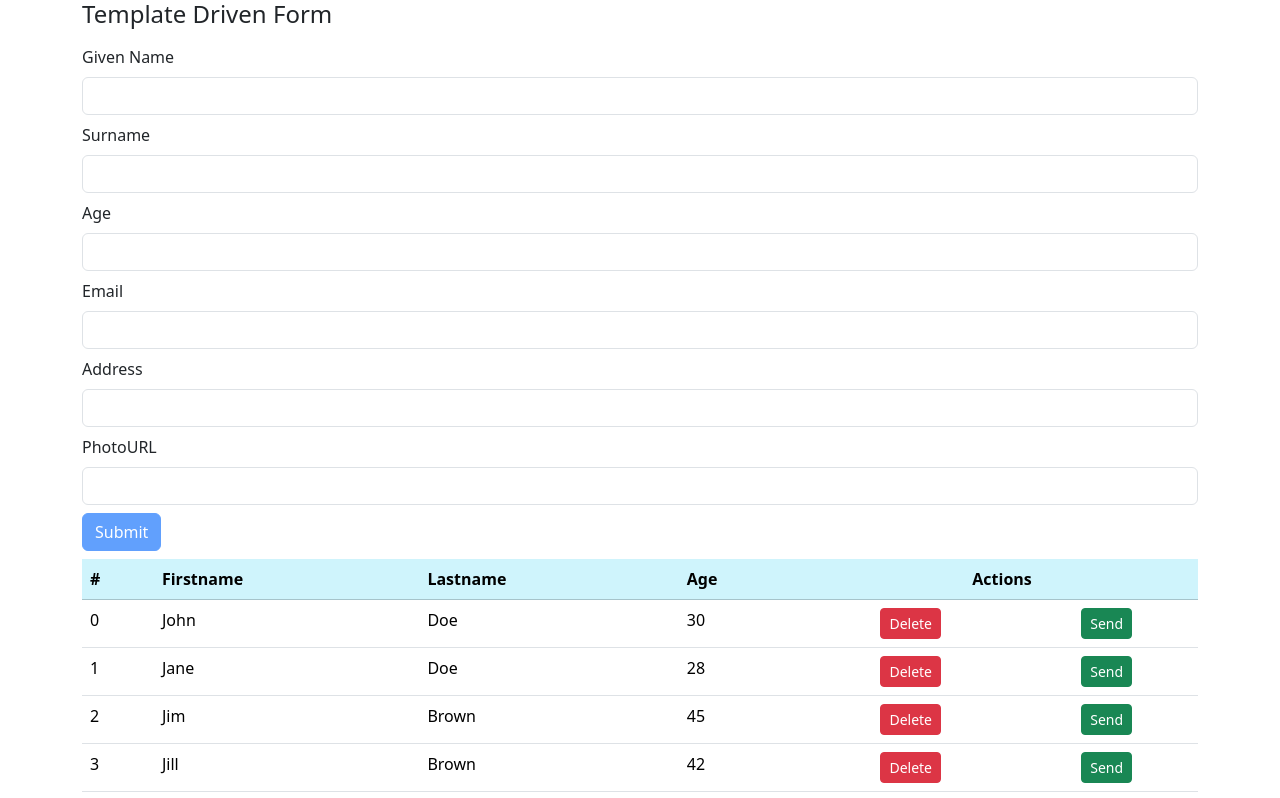
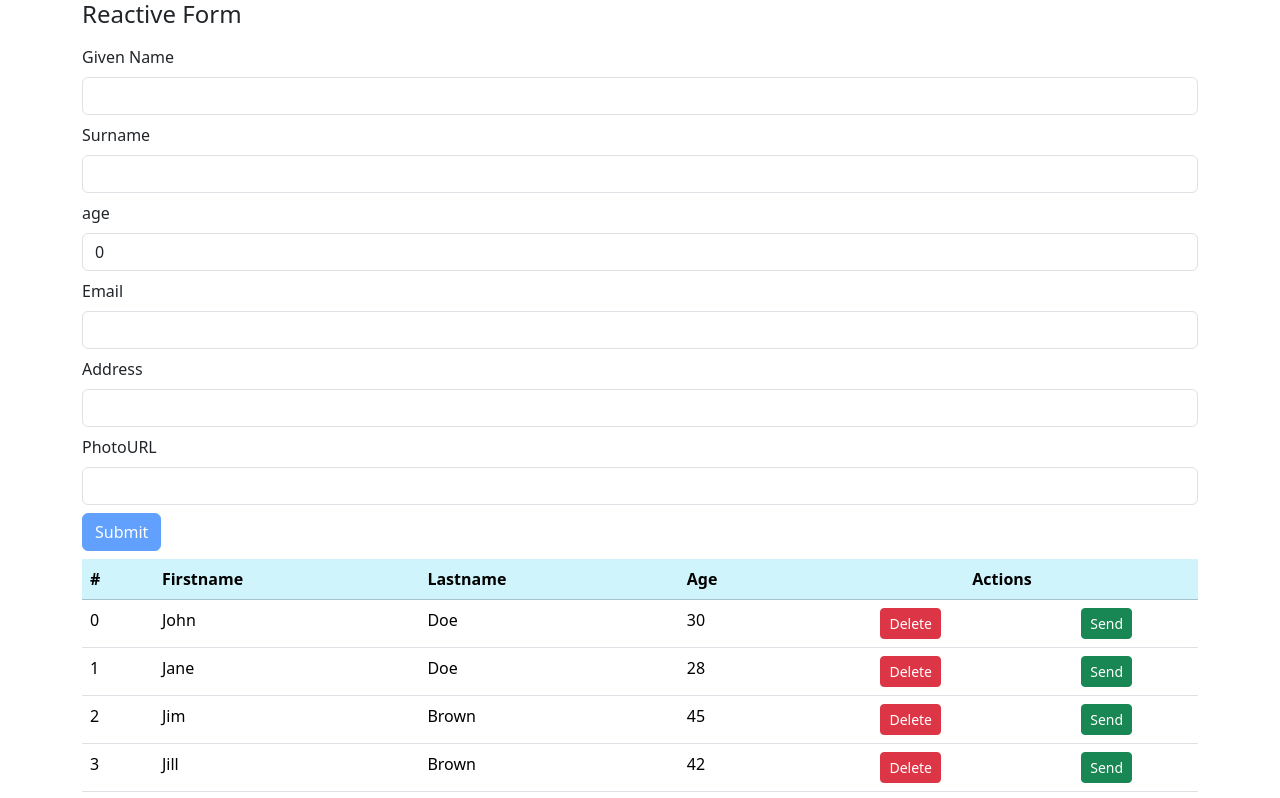
Before and after one commit to NickTzo/angular-introduction, an Angular app: page / in a window 1280 px wide. Shown: the top 798 px of the page. Built offline with nearby package versions, Linux system fonts and the light colour scheme.

Commit message:
reactive forms

```diff
--- a/src/app/app.component.html
+++ b/src/app/app.component.html
@@ -9,9 +9,16 @@
 <!-- <app-output-demo [userData]="users" (deleteUser)="onDeleteUser($event)"
   (sendUser)="onSendUser($event)"></app-output-demo>
 <app-person-card [person]="sentUser"></app-person-card> -->
-<div class="container d-flex flex-column gap-2">
+<!-- <div class="container d-flex flex-column gap-2">
   <app-template-driven-form (person)="onNewPerson($event)"></app-template-driven-form>
   <app-output-demo [userData]="users" (deleteUser)="onDeleteUser($event)"
     (sendUser)="onSendUser($event)"></app-output-demo>
   <app-person-card [person]="sentUser"></app-person-card>
+</div> -->
+
+<div class="container d-flex flex-column gap-2">
+  <app-reactive-form (person)="onNewPerson($event)"></app-reactive-form>
+  <app-output-demo [userData]="users" (deleteUser)="onDeleteUser($event)"
+    (sendUser)="onSendUser($event)"></app-output-demo>
+  <app-person-card [person]="sentUser"></app-person-card>
 </div>
--- a/src/app/app.component.ts
+++ b/src/app/app.component.ts
@@ -9,11 +9,12 @@ import { EventBindComponent } from './event-bind/event-bind.component';
 import { OutputDemoComponent } from './output-demo/output-demo.component';
 import { PersonCardComponent } from './person-card/person-card.component';
 import { TemplateDrivenFormComponent } from './template-driven-form/template-driven-form.component';
+import { ReactiveFormComponent } from './reactive-form/reactive-form.component';
 
 @Component({
   selector: 'app-root',
   standalone: true,
-  imports: [CommonModule, PersonComponent, PersonAltComponent, EventBindComponent, OutputDemoComponent, PersonCardComponent, TemplateDrivenFormComponent],
+  imports: [CommonModule, PersonComponent, PersonAltComponent, EventBindComponent, OutputDemoComponent, PersonCardComponent, TemplateDrivenFormComponent, ReactiveFormComponent],
   templateUrl: './app.component.html',
   styleUrls: ['./app.component.css']
 })
--- a/src/app/reactive-form/reactive-form.component.html
+++ b/src/app/reactive-form/reactive-form.component.html
@@ -1 +1,52 @@
-<p>reactive-form works!</p>
+<form [formGroup]="form" class="d-flex flex-column gap-2">
+  <h4>Reactive Form</h4>
+  <!-- Given Name -->
+  <div class="form-group">
+    <label for="givenName" class="form-label">Given Name</label>
+    <input type="text" name="givenName" class="form-control" formControlName="givenName" />
+    <div class="text-danger" *ngIf="form.get('givenName')?.invalid && form.get('givenName')?.touched">
+      Given Name required
+    </div>
+  </div>
+  <!-- Surname -->
+  <div class="form-group">
+    <label for="surName" class="form-label">Surname</label>
+    <input type="text" name="surName" class="form-control" formControlName="surName" />
+    <div class="text-danger" *ngIf="form.get('surName')?.invalid && form.get('surName')?.touched">
+      Surname required
+    </div>
+  </div>
+  <!-- Age -->
+  <div class="form-group">
+    <label for="age" class="form-label">age</label>
+    <input type="text" name="surname" class="form-control" formControlName="age" />
+    <div class="text-danger" *ngIf="form.get('age')?.invalid && form.get('age')?.touched">
+      Age required
+    </div>
+  </div>
+  <!-- Email -->
+  <div class="form-group">
+    <label for="email" class="form-label">Email</label>
+    <input type="email" name="email" class="form-control" formControlName="email" />
+    <div class="text-danger" *ngIf="form.get('email')?.invalid && form.get('email')?.touched">
+      Email missing or Invalid
+    </div>
+  </div>
+  <!-- Address -->
+  <div class="form-group">
+    <label for="address" class="form-label">Address</label>
+    <input type="text" name="address" class="form-control" formControlName="address" />
+    <div class="text-danger" *ngIf="form.get('address')?.invalid && form.get('address')?.touched">
+      Address required
+    </div>
+  </div>
+  <!-- PhotoURL -->
+  <div class="form-group">
+    <label for="photoURL" class="form-label">PhotoURL</label>
+    <input type="text" name="photoURL" class="form-control" formControlName="photoURL" />
+  </div>
+  <!-- Submit -->
+  <div class="form-group">
+    <button (click)="onSubmit()" [disabled]="!form.valid" class="btn btn-primary">Submit</button>
+  </div>
+</form>
--- a/src/app/reactive-form/reactive-form.component.ts
+++ b/src/app/reactive-form/reactive-form.component.ts
@@ -1,6 +1,7 @@
-import { Component } from '@angular/core';
+import { Component, EventEmitter, Output } from '@angular/core';
 import { CommonModule } from '@angular/common';
 import { FormControl, FormGroup, ReactiveFormsModule, Validators } from '@angular/forms'
+import { Person } from '../interfaces/person';
 
 @Component({
   selector: 'app-reactive-form',
@@ -10,6 +11,8 @@ import { FormControl, FormGroup, ReactiveFormsModule, Validators } from '@angula
   styleUrls: ['./reactive-form.component.css']
 })
 export class ReactiveFormComponent {
+  @Output() person = new EventEmitter<Person>();
+
   form = new FormGroup({
     givenName: new FormControl('', Validators.required),
     surName: new FormControl('', Validators.required),
@@ -18,4 +21,10 @@ export class ReactiveFormComponent {
     address: new FormControl('', Validators.required),
     photoURL: new FormControl('')
   })
+
+
+  onSubmit() {
+    this.person.emit(this.form.value as Person);
+    this.form.reset();
+  }
 }
```
